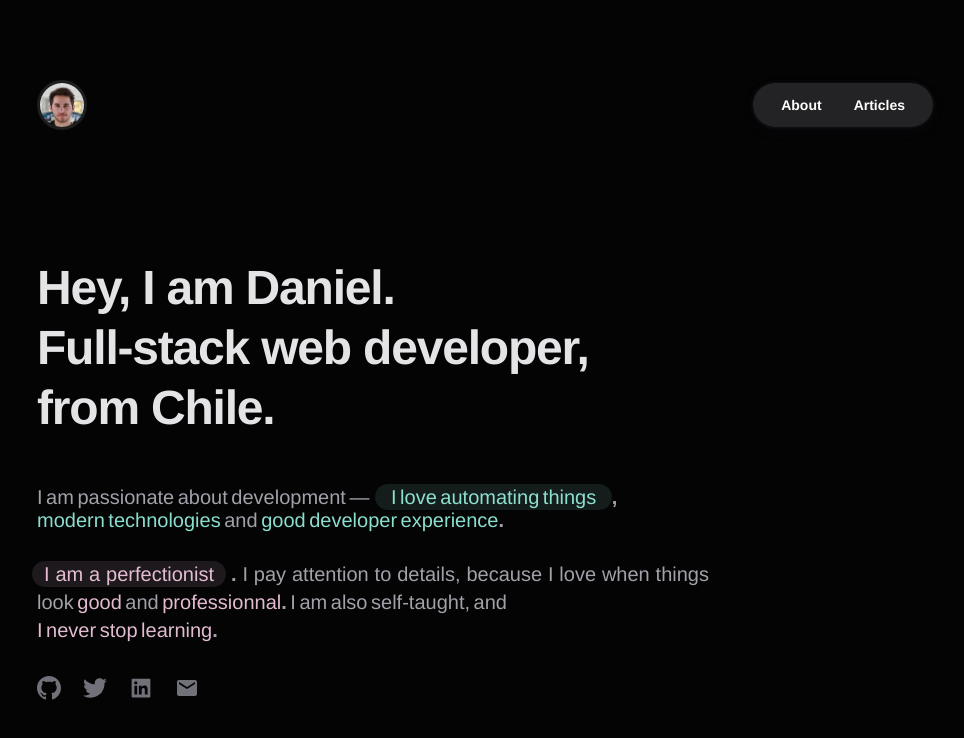
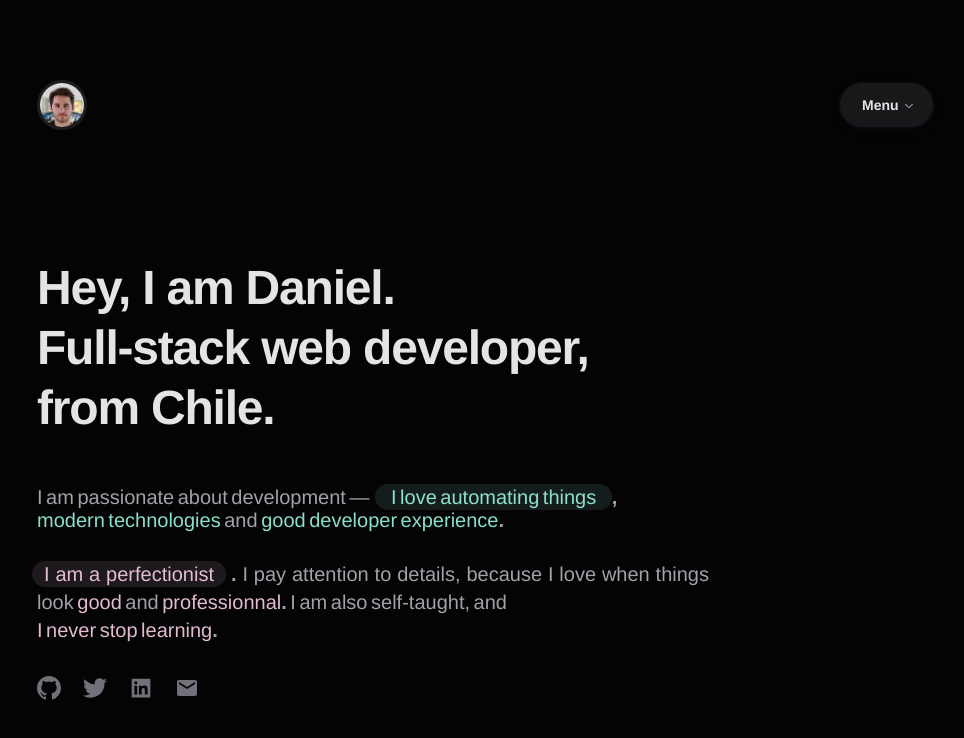
Before and after one commit to danielpizarrotadres/web-site, a React (Create React App) app: page / in a window 1280 px wide. Shown: the top 738 px of the page, without its empty margins (155-1119 px from the left). Built offline with nearby package versions, Linux system fonts and the light colour scheme.

Commit message:
:construction: Work in progress

```diff
--- a/src/App.js
+++ b/src/App.js
@@ -15,8 +15,8 @@ const App = () => {
     // -> Make funcionality to update size state dinamycally by the current px of the naigation viewport.
     // -> Convert containers into isolated components.
     // -> Make funcionality to render mobile navigation with animations.
-    const [size] = useState('xl');
-    const [showMobileMenu, setShowMobileMenu] = useState(false);
+    const [size] = useState('sm');
+    const [toggle, setToggle] = useState({ iconClass: classes.ArrowIcon, show: false });
 
     // useEffect(() => {
     //     console.log('useEffect runs now: ', showMobileMenu);
@@ -28,12 +28,12 @@ const App = () => {
             case 'md': // -> Medium >= 768px
                 return <React.Fragment>
                     <button
+                        id="toggle"
                         className={classes.Toggle}
-                        onClick={handlerOnClick}
                     >
                         Menu
                        <IoIosArrowDown
-                            className={classes.ArrowIcon}
+                            className={toggle.iconClass}
                        />
                     </button>
                 </React.Fragment>;
@@ -146,12 +146,27 @@ const App = () => {
         </React.Fragment>
     };
 
-    const handlerOnClick = () => {
-        setShowMobileMenu(!showMobileMenu);
+    // const handleOnClick = (event) => {
+    //     console.log('event: ', event.target);
+    //     setShowMobileMenu(!showMobileMenu);
+    // };
+
+    const handle = (event) => {
+        // More info about event.target.closest at:
+        // https://developer.mozilla.org/en-US/docs/Web/API/Element/closest
+        // https://css-tricks.com/dangers-stopping-event-propagation/
+        const IS_OUTSIDE = event.target.closest('#toggle') ? true : false;
+        console.log('isOutside: ', IS_OUTSIDE);
+        if (IS_OUTSIDE) {
+            setToggle({ iconClass: classes.ClickedArrowIcon, show: !toggle.show });
+            return;
+        }
+        if (!IS_OUTSIDE) setToggle({ iconClass: classes.ArrowIcon, show: false })
     };
 
     return (
         <div
+            onClick={handle}
             className={
                 classes.App
             }
--- a/src/App.module.css
+++ b/src/App.module.css
@@ -143,6 +143,10 @@
 
 */
 
+.ClickedArrowIcon {
+    /* some css class */
+}
+
 @keyframes arrow {
     from {transform: rotate(0deg);}
     to {transform: rotate(180deg);}
```
